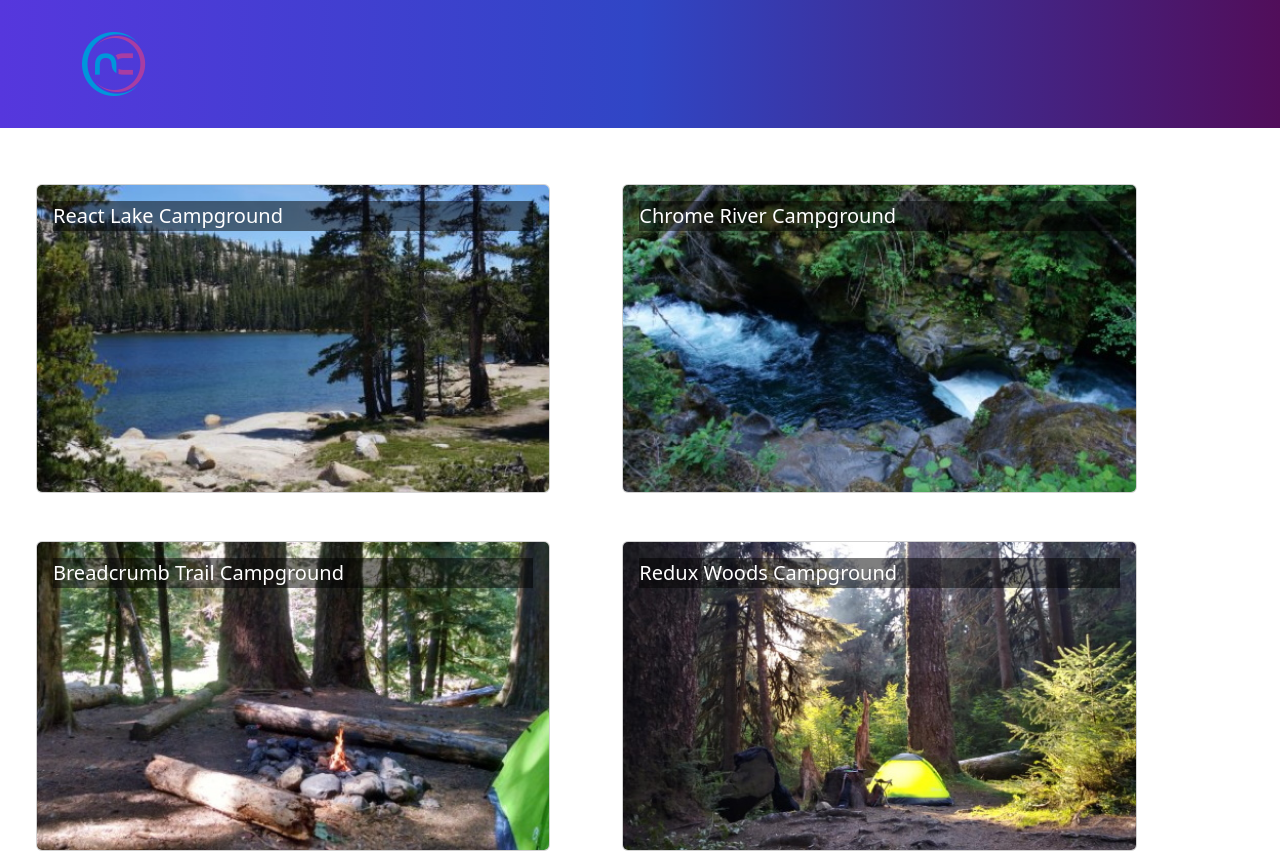
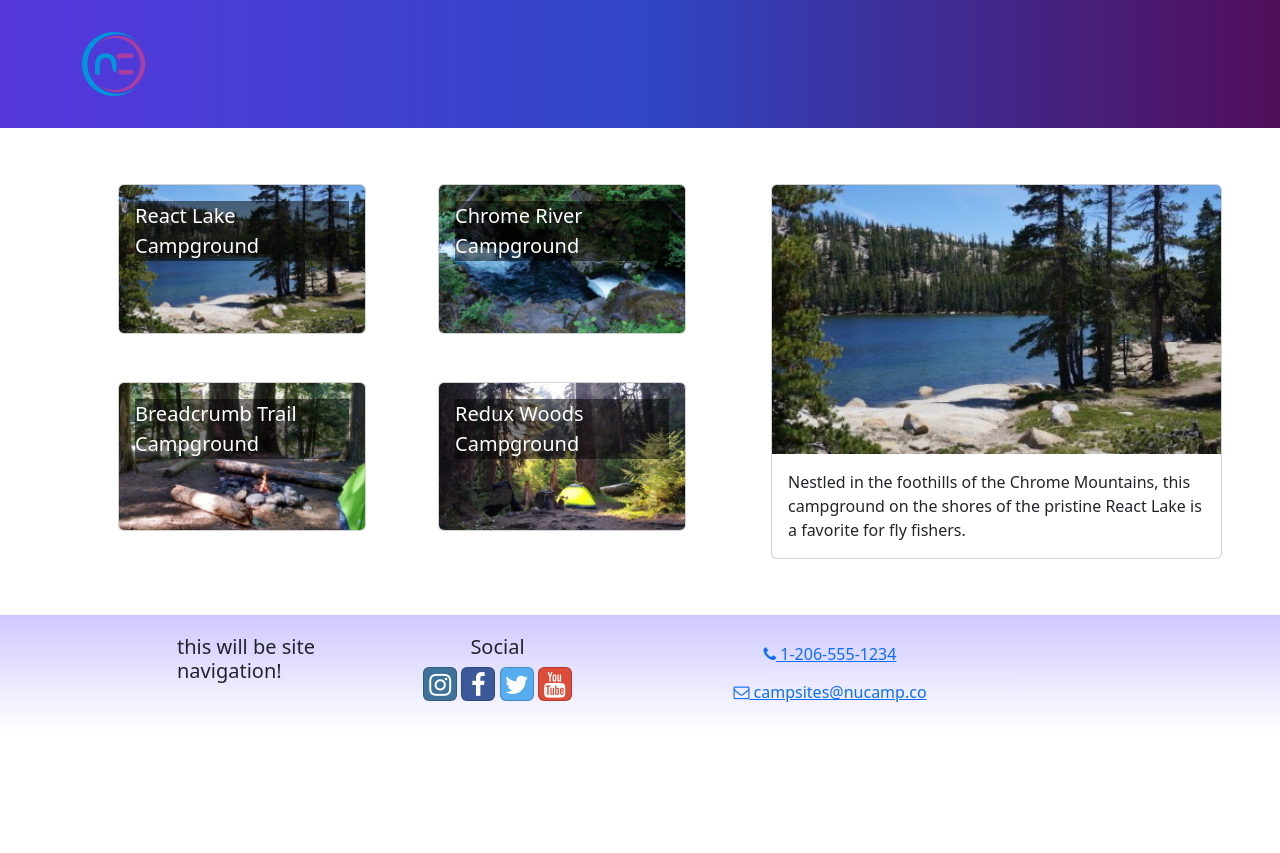
Before and after one commit to edmund80/nucampsite-react, a React (Create React App) app: page / in a window 1280 px wide. Shown: the top 853 px of the page. After the commit the page ends 800 px from the top, so only its background shows below. Built offline with nearby package versions, Linux system fonts and the light colour scheme.

Commit message:
added CampsiteDetail and refactored code

```diff
--- a/src/App.js
+++ b/src/App.js
@@ -1,4 +1,4 @@
-import CampsitesList from './features/campsites/CampsitesList';
+import CampsitesDirectoryPage from './pages/CampsitesDirectoryPage';
 import Header from './components/Header'
 import Footer from './components/Footer'
 import './App.css';
@@ -9,7 +9,7 @@
   return (
     <div className="App">
       <Header />
-      <CampsitesList />
+      <CampsitesDirectoryPage />
       <Footer />
     </div>
   );
--- a/src/features/campsites/CampsiteCard.js
+++ b/src/features/campsites/CampsiteCard.js
@@ -1,18 +1,18 @@
 import React from 'react';
 import { Card, CardImg, CardImgOverlay, CardTitle } from 'reactstrap';
 
-const CampsiteCard = (props) => {
-    console.log('Campsite:', props.campsite);
+const CampsiteCard = ({ campsite }) => {
+    const { image, name } = campsite
 
     return (
         <Card>
             <CardImg
                 width='100%'
-                src={props.campsite.image}
-                alt={props.campsite.name}
+                src={image}
+                alt={name}
             />
             <CardImgOverlay>
-                <CardTitle>{props.campsite.name}</CardTitle>
+                <CardTitle>{name}</CardTitle>
             </CardImgOverlay>
         </Card>
     );
--- /dev/null
+++ b/src/features/campsites/CampsiteDetail.js
@@ -0,0 +1,19 @@
+import { Card, CardImg, CardText, CardBody, Col } from 'reactstrap';
+
+const CampsiteDetail = ({ campsite }) => {
+    const { image, name, description } = campsite;
+
+
+    return (
+        <Col md='12' className='m-4'>
+            <Card>
+                <CardImg top src={image} alt={name} />
+                <CardBody>
+                    <CardText>{description}</CardText>
+                </CardBody>
+            </Card>
+        </Col>
+    );
+};
+
+export default CampsiteDetail
--- a/src/features/campsites/CampsitesList.js
+++ b/src/features/campsites/CampsitesList.js
@@ -1,14 +1,19 @@
-import { CAMPSITES } from "../../app/shared/CAMPSITES";
 import { Col, Row } from 'reactstrap'
 import CampsiteCard from "./CampsiteCard"
+import { selectALLCampsites } from "./campsitesSlice";
 
-const CampsitesList = () => {
-    console.log(CAMPSITES)
+
+const CampsitesList = ({ setCampsiteId }) => {
+    const campsites = selectALLCampsites();
+
     return (
         <Row className='ms-auto'>
-            {CAMPSITES.map((campsite) => {
+            {campsites.map((campsite) => {
                 return (
-                    <Col md='5' className='m-4' key={campsite.id}>
+                    <Col md='5'
+                         className='m-4'
+                         key={campsite.id}
+                         onClick={() => setCampsiteId(campsite.id)}>
                         <CampsiteCard campsite={campsite} />
                     </Col>
                 );
--- /dev/null
+++ b/src/features/campsites/campsitesSlice.js
@@ -0,0 +1,9 @@
+import { CAMPSITES } from '../../app/shared/CAMPSITES';
+
+export const selectALLCampsites = () => {
+    return CAMPSITES
+}
+
+export const selectCampsiteById = (id) => {
+    return CAMPSITES.find((campsite) => campsite.id === id);
+};
--- /dev/null
+++ b/src/pages/CampsitesDirectoryPage.js
@@ -0,0 +1,27 @@
+import { useState } from 'react'
+import { Container, Row, Col } from 'reactstrap';
+import CampsiteDetail from '../features/campsites/CampsiteDetail';
+import CampsitesList from '../features/campsites/CampsitesList';
+import { selectCampsiteById } from '../features/campsites/campsitesSlice';
+
+
+const CampsitesDirectoryPage = () => {
+    const [campsiteId, setCampsiteId] = useState(0);
+    const selectedCampsite = selectCampsiteById(campsiteId);
+
+    return (
+        <Container>
+
+            <Row>
+                <Col sm='5' md='7'>
+                    <CampsitesList setCampsiteId={setCampsiteId} />
+                </Col>
+                <Col sm='7' md='5'>
+                    <CampsiteDetail campsite={selectedCampsite} />
+                </Col>
+            </Row>
+        </Container>
+    )
+};
+
+export default CampsitesDirectoryPage
```
